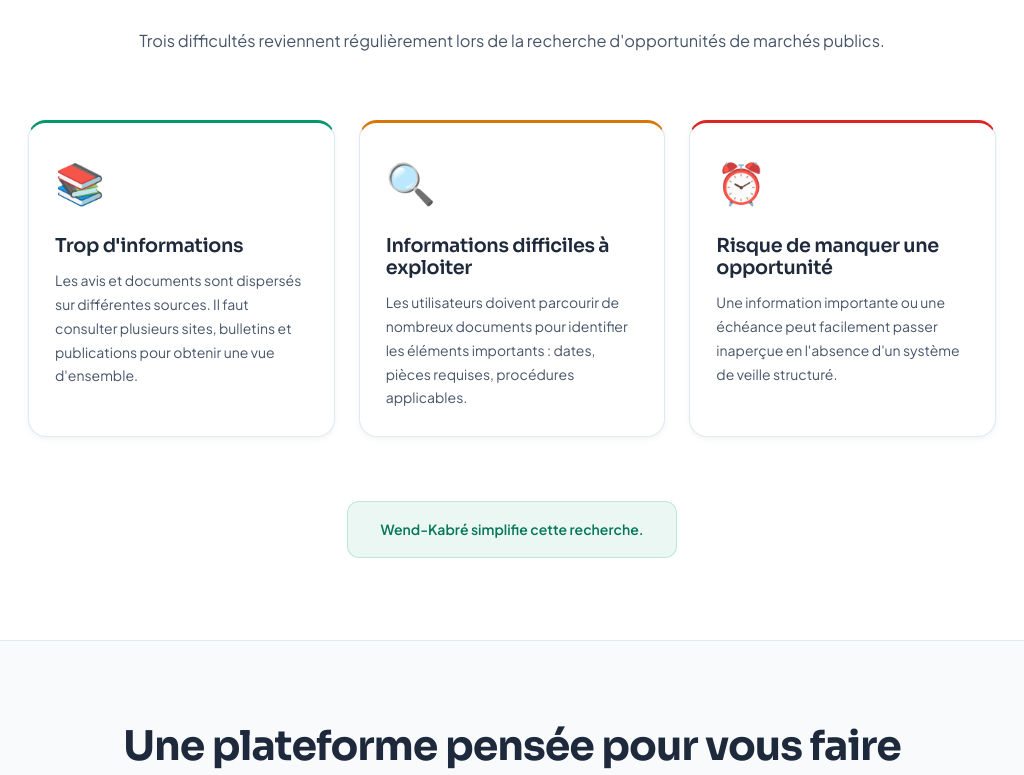
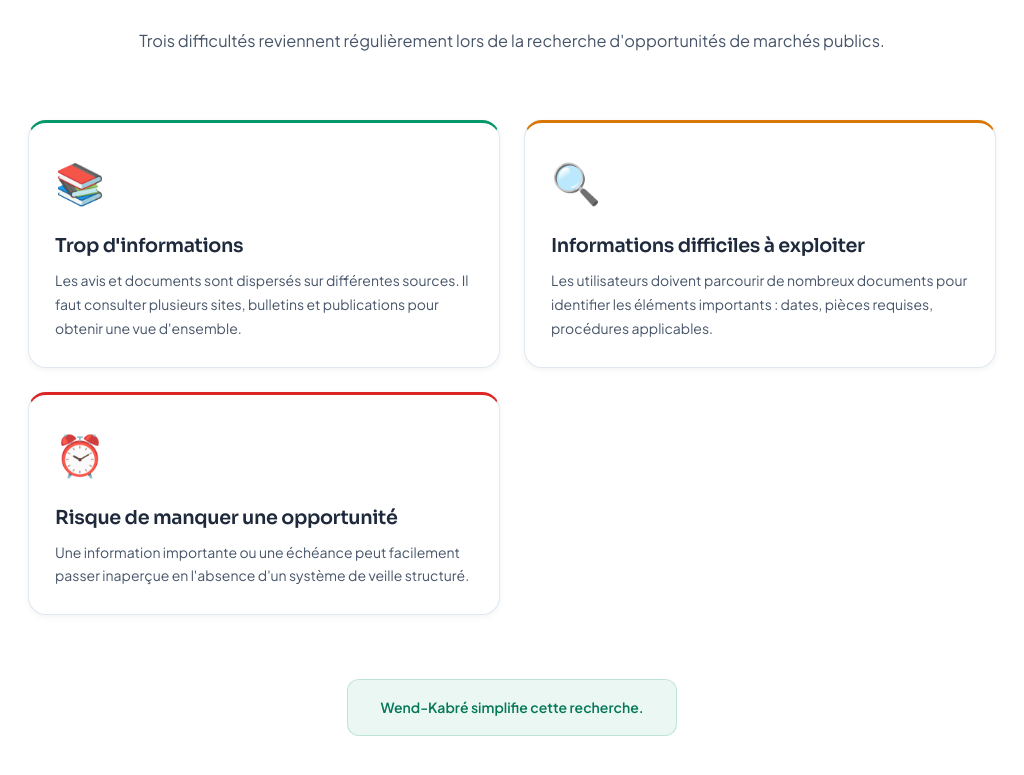
Before and after one commit to zida2/wend-kabre-bf, a Next.js app: page / in a window 1024 px wide. Shown: the part 1038-1813 px from the top of the page. Built offline with nearby package versions, Linux system fonts and the light colour scheme; no server answers.

Commit message:
fix: Grilles responsive - grid-2 et grid-3 passent en 1 colonne sur mobile

```diff
--- a/src/app/globals.css
+++ b/src/app/globals.css
@@ -184,12 +184,35 @@ input, select, textarea { font-family: inherit; outline: none; border: none; }
 .gap-12 { gap: 48px; }
 
 .grid { display: grid; }
-.grid-2 { grid-template-columns: repeat(2, 1fr); }
-.grid-3 { grid-template-columns: repeat(3, 1fr); }
-.grid-4 { grid-template-columns: repeat(4, 1fr); }
+.grid-2 {
+  grid-template-columns: repeat(2, 1fr);
+}
+.grid-3 {
+  grid-template-columns: repeat(3, 1fr);
+}
+.grid-4 {
+  grid-template-columns: repeat(4, 1fr);
+}
+
 /* Grille auto-responsive : s'adapte sans media query */
 .grid-auto { grid-template-columns: repeat(auto-fit, minmax(240px, 1fr)); }
 .grid-auto-sm { grid-template-columns: repeat(auto-fit, minmax(180px, 1fr)); }
+
+/* Responsive grids */
+@media (max-width: 1024px) {
+  .grid-2,
+  .grid-3,
+  .grid-4 {
+    grid-template-columns: 1fr;
+  }
+}
+
+@media (min-width: 769px) and (max-width: 1024px) {
+  .grid-3,
+  .grid-4 {
+    grid-template-columns: repeat(2, 1fr);
+  }
+}
 
 @media (min-width: 769px) {
   .col-span-2 { grid-column: span 2; }
--- a/src/app/layout.js
+++ b/src/app/layout.js
@@ -100,6 +100,30 @@ const websiteJsonLd = {
 export default function RootLayout({ children }) {
   return (
     <html lang="fr">
+      <head>
+        {/* Suppression des erreurs d'extensions browser */}
+        <script
+          dangerouslySetInnerHTML={{
+            __html: `
+              // Supprimer l'erreur "message channel closed" causée par les extensions browser
+              window.addEventListener('error', function(e) {
+                if (e.message && e.message.includes('message channel closed')) {
+                  e.preventDefault();
+                  return true;
+                }
+              });
+
+              // Supprimer également les promesses rejetées liées aux extensions
+              window.addEventListener('unhandledrejection', function(e) {
+                if (e.reason && e.reason.message && e.reason.message.includes('message channel closed')) {
+                  e.preventDefault();
+                  return true;
+                }
+              });
+            `,
+          }}
+        />
+      </head>
       <body>
         <script
           type="application/ld+json"
```
Also changed, not shown: src/app/(client)/marches/page.js (+5 -2 lines).
